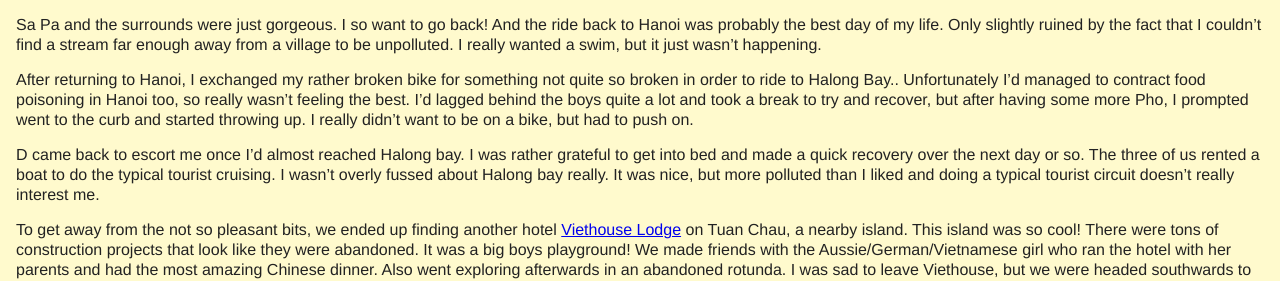
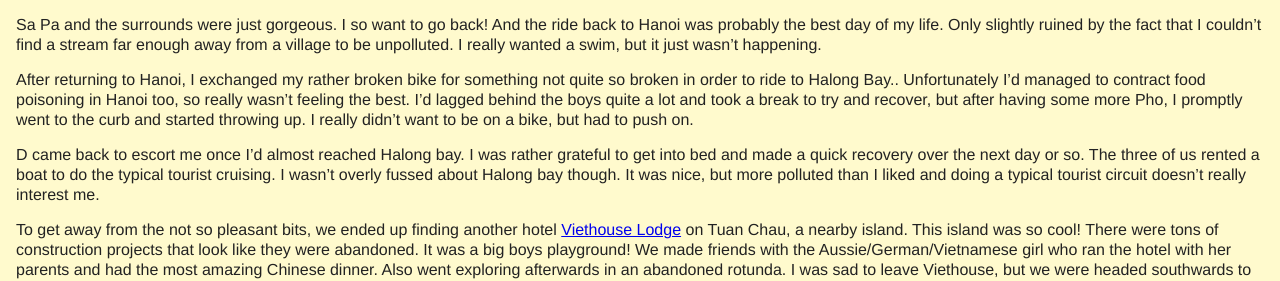
Before and after one commit to davewasthere/davewasthere.github.com, a Jekyll site: the page built from _posts/2012-05-20-lost-my-mojo.md, in a window 1280 px wide and 1400 px high, scrolled down 2893 px. Shown: the part 433-714 px from the top of the window. Built offline with Jekyll 4.4.1, drawn with Linux system fonts in a browser that asks for light colours; some of the changed text lies outside the part shown.

Commit message:
less duplicate works

```diff
--- a/_posts/2012-05-20-lost-my-mojo.md
+++ b/_posts/2012-05-20-lost-my-mojo.md
@@ -78,9 +78,9 @@ Quite lucky really. Considering how crazy the bus and truck drivers are. We got
 
 Sa Pa and the surrounds were just gorgeous. I so want to go back! And the ride back to Hanoi was probably the best day of my life. Only slightly ruined by the fact that I couldn't find a stream far enough away from a village to be unpolluted. I really wanted a swim, but it just wasn't happening.
 
-After returning to Hanoi, I exchanged my rather broken bike for something not quite so broken in order to ride to Halong Bay.. Unfortunately I'd managed to contract food poisoning in Hanoi too, so really wasn't feeling the best. I'd lagged behind the boys quite a lot and took a break to try and recover, but after having some more Pho, I prompted went to the curb and started throwing up. I really didn't want to be on a bike, but had to push on.
+After returning to Hanoi, I exchanged my rather broken bike for something not quite so broken in order to ride to Halong Bay.. Unfortunately I'd managed to contract food poisoning in Hanoi too, so really wasn't feeling the best. I'd lagged behind the boys quite a lot and took a break to try and recover, but after having some more Pho, I promptly went to the curb and started throwing up. I really didn't want to be on a bike, but had to push on.
 
-D came back to escort me once I'd almost reached Halong bay. I was rather grateful to get into bed and made a quick recovery over the next day or so. The three of us rented a boat to do the typical tourist cruising. I wasn't overly fussed about Halong bay really. It was nice, but more polluted than I liked and doing a typical tourist circuit doesn't really interest me.
+D came back to escort me once I'd almost reached Halong bay. I was rather grateful to get into bed and made a quick recovery over the next day or so. The three of us rented a boat to do the typical tourist cruising. I wasn't overly fussed about Halong bay though. It was nice, but more polluted than I liked and doing a typical tourist circuit doesn't really interest me.
 
 To get away from the not so pleasant bits, we ended up finding another hotel <a rel="nofollow" href="https://goo.gl/maps/G3MxdaBTYuM2">Viethouse Lodge</a> on Tuan Chau, a nearby island. This island was so cool! There were tons of construction projects that look like they were abandoned. It was a big boys playground! We made friends with the Aussie/German/Vietnamese girl who ran the hotel with her parents and had the most amazing Chinese dinner. Also went exploring afterwards in an abandoned rotunda. I was sad to leave Viethouse, but we were headed southwards to tick off a few more places on our list.
 
```
Also changed, not shown: other parts of _posts/2012-05-20-lost-my-mojo.md (+2 -2 lines).
